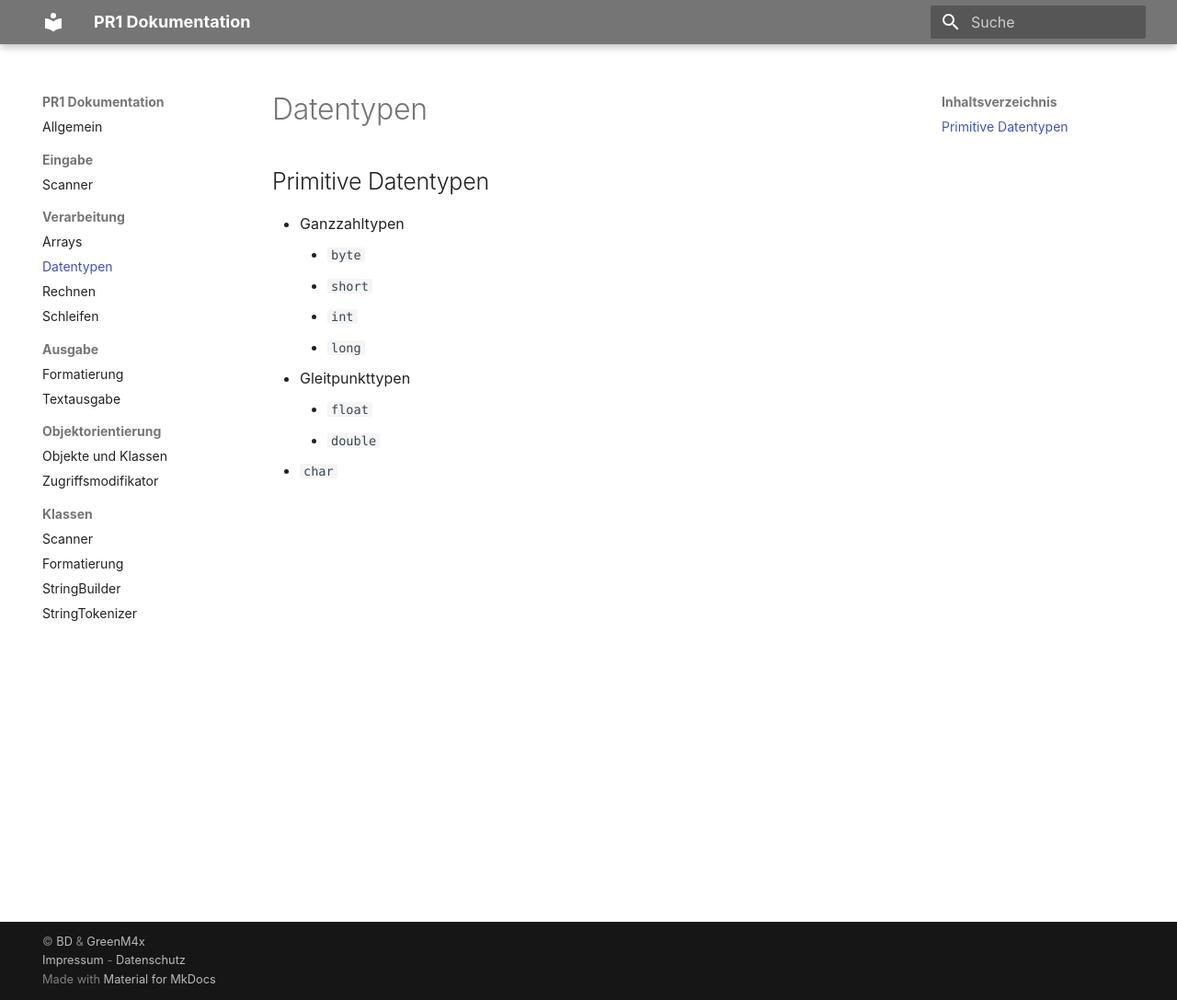
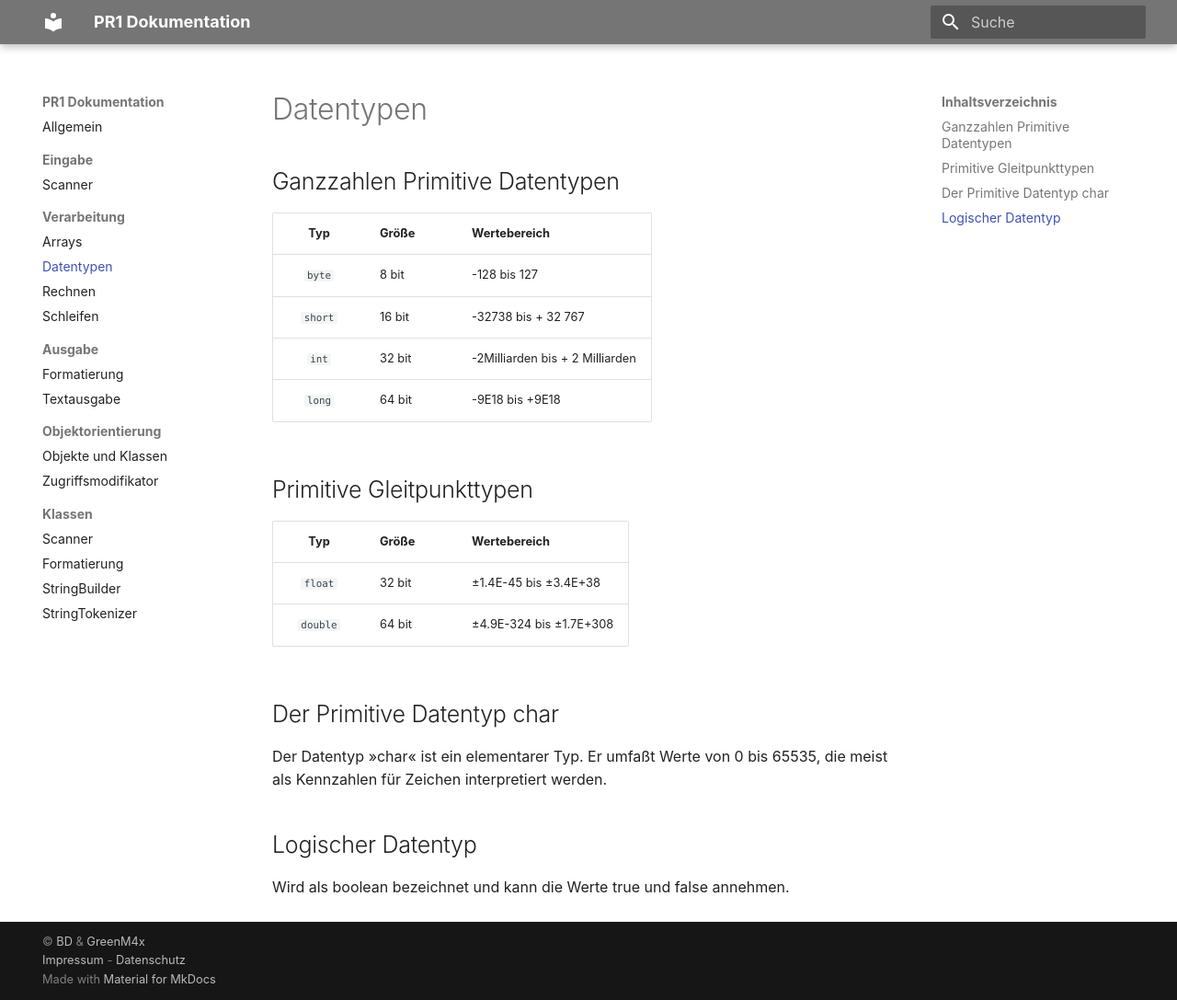
Before and after one commit to ADV25/pr1_doku, an MkDocs documentation site: the page built from docs/verarbeitung/datentypen.md, in a window 1280 px wide and 1087 px high. Shown: the whole window at 92% size. Built offline with MkDocs 1.6.1 and Material for MkDocs 9.7.7, drawn with Linux system fonts in a browser that asks for light colours; a script that is not in the unit is left out.

Commit message:
Datentypen

````diff
--- a/docs/verarbeitung/datentypen.md
+++ b/docs/verarbeitung/datentypen.md
@@ -1,13 +1,25 @@
 # Datentypen
 
-## Primitive Datentypen
+## Ganzzahlen Primitive Datentypen
 
-- Ganzzahltypen
-    - ```byte```
-    - ```short```
-    - ```int```
-    - ```long```
-- Gleitpunkttypen
-    - ```float```
-    - ```double```
-- ```char```
+|   Typ   | Größe  | Wertebereich                    |
+| :-----: | ------ | ------------------------------- |
+| `byte`  | 8 bit  | -128 bis 127                    |
+| `short` | 16 bit | -32738 bis + 32 767             |
+|  `int`  | 32 bit | -2Milliarden bis + 2 Milliarden |
+| `long`  | 64 bit | -9E18 bis +9E18                 |
+
+## Primitive Gleitpunkttypen
+
+|   Typ    | Größe  | Wertebereich            |
+| :------: | ------ | ----------------------- |
+| `float`  | 32 bit | ±1.4E-45 bis ±3.4E+38   |
+| `double` | 64 bit | ±4.9E-324 bis ±1.7E+308 |
+
+## Der Primitive Datentyp char
+
+Der Datentyp »char« ist ein elementarer Typ. Er umfaßt Werte von 0 bis 65535, die meist als Kennzahlen für Zeichen interpretiert werden.
+
+## Logischer Datentyp
+
+Wird als boolean bezeichnet und kann die Werte true und false annehmen.
````
